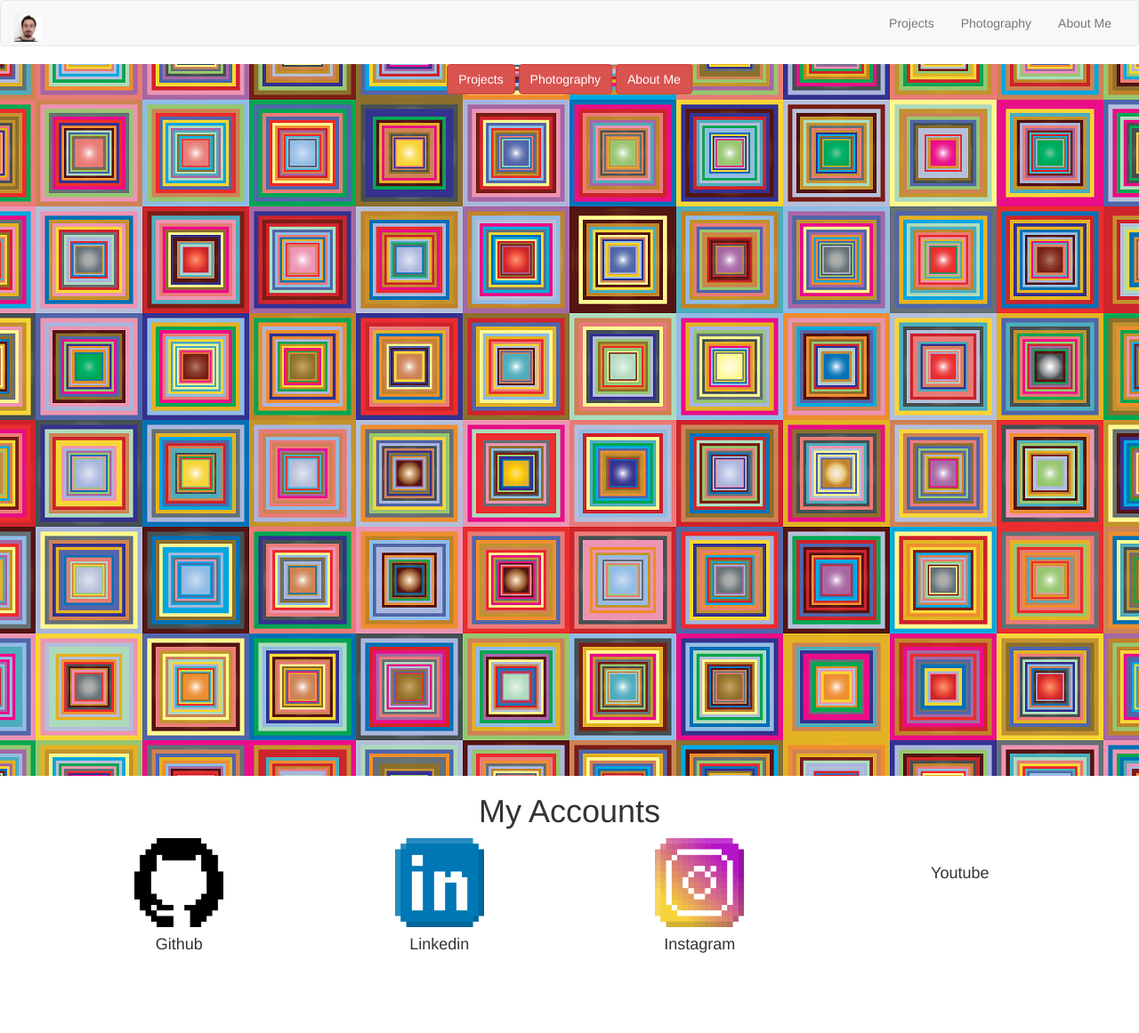
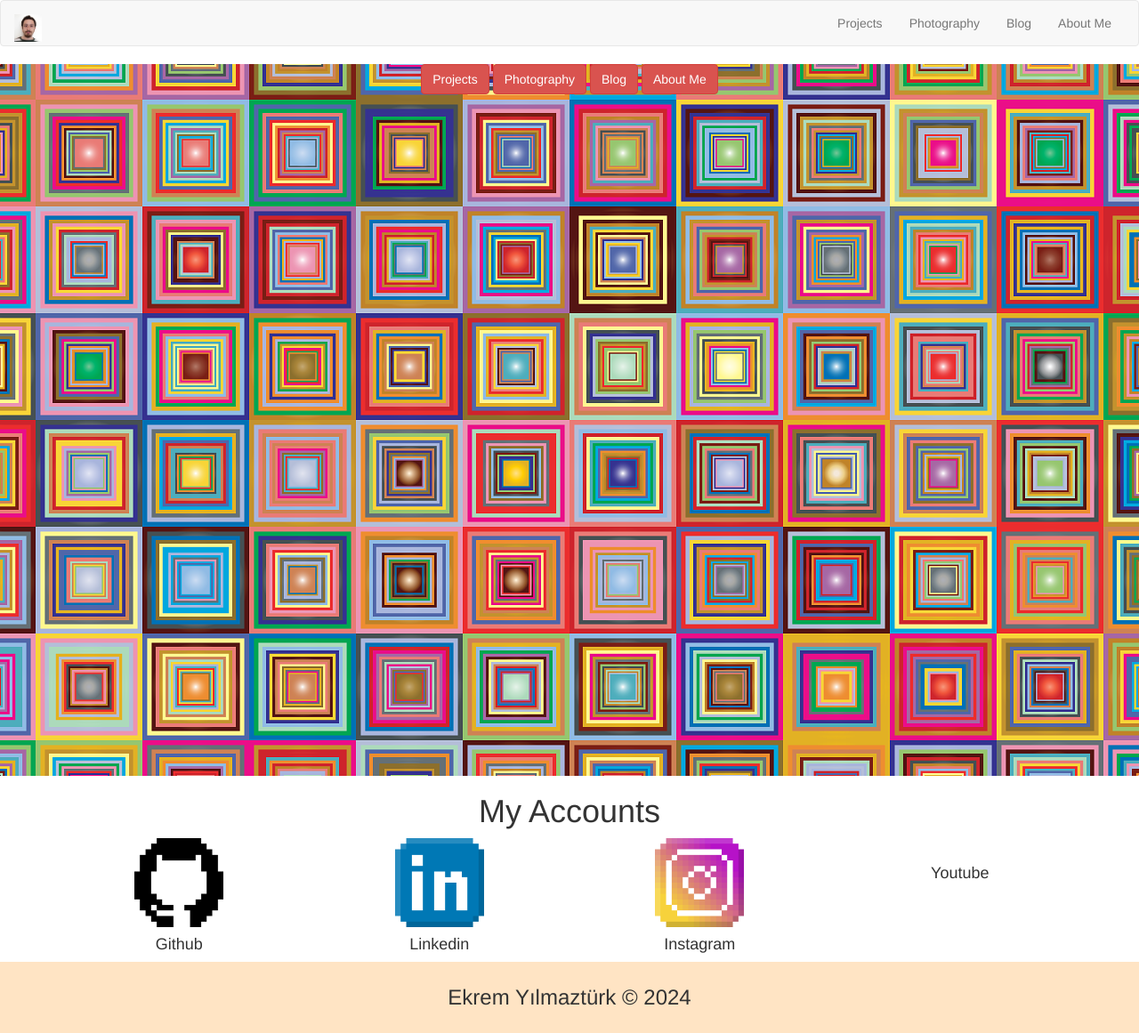
Before and after one commit to ekrem18/Portfolio_Website_Project, a website: page index.html in a window 1280 px wide. Shown: the whole page at 89% size. Before the commit the page ends 1081 px from the top, so only its background shows below. Drawn offline with Linux system fonts and the light colour scheme.

Commit message:
main menu

```diff
--- a/index.html
+++ b/index.html
@@ -35,6 +35,7 @@
           <ul class="nav navbar-nav navbar-right">
             <li class=""><a href="#">Projects</a></li>
             <li><a href="#">Photography</a></li>
+            <li><a href="#">Blog</a></li>
             <li><a href="#">About Me</a></li>
           </ul>
         </div>
@@ -47,6 +48,7 @@
       <div class="container text-center mainSectionButtons">
         <button class="btn btn-danger">Projects</button>
         <button class="btn btn-danger">Photography</button>
+        <button class="btn btn-danger">Blog</button>
         <button class="btn btn-danger">About Me</button>
       </div>
     </section>
@@ -88,10 +90,9 @@
       </div>
     </section>
 
-    <footer>
-
+    <footer class="footer p-3">
+      <h3 class="footerText "> Ekrem Yılmaztürk &COPY 2024 </h3>
     </footer>
-
 
   </body>
 </html>
--- a/style/style.css
+++ b/style/style.css
@@ -14,3 +14,15 @@
     margin-top: 0;
     padding-top: 0;
 }
+
+.footer {
+    display: flex;
+    justify-content: center;
+    align-items: center;
+    height: 80px;
+    background-color: bisque;
+  }
+
+  .footerText {
+    margin: 0;
+  }
```
